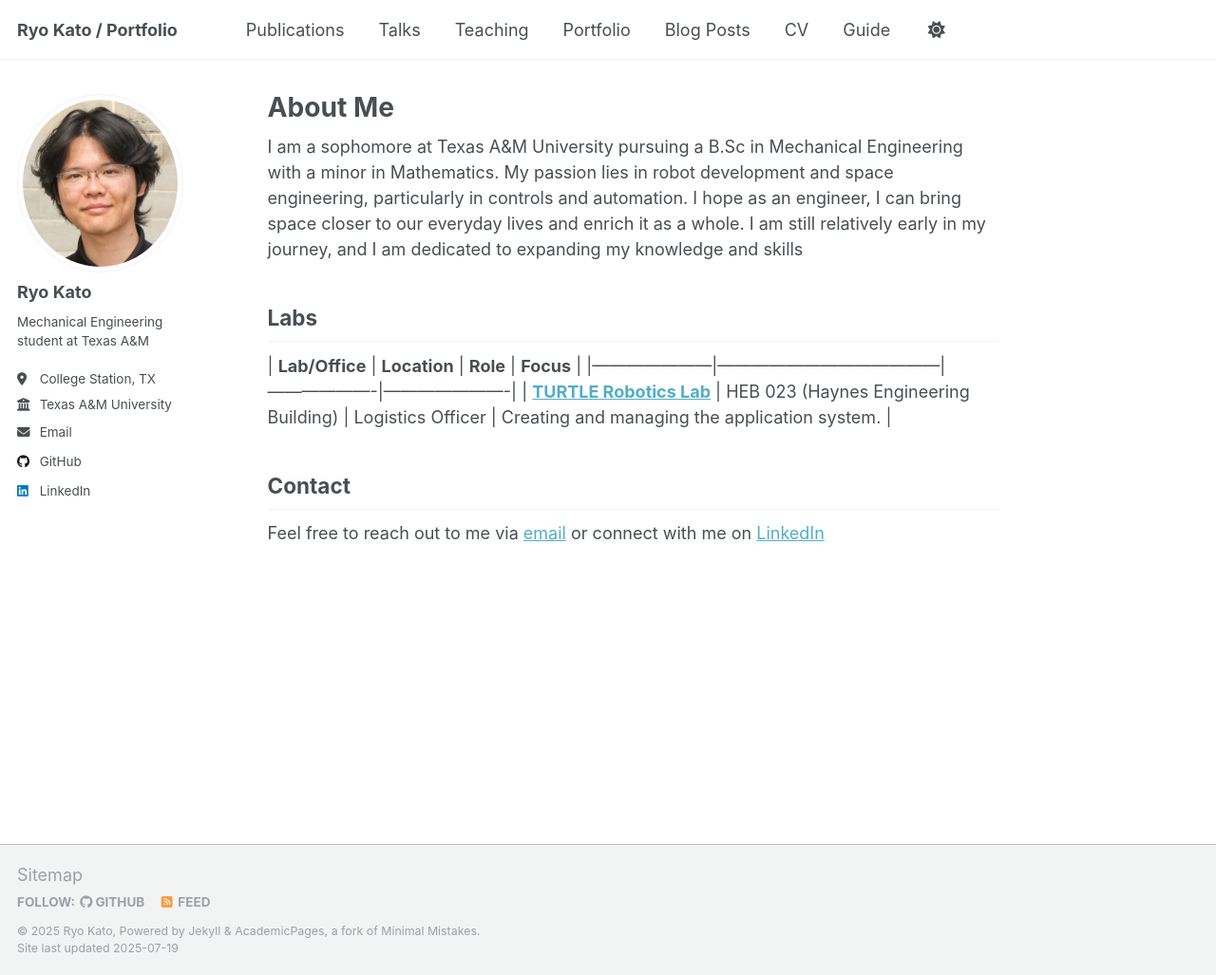
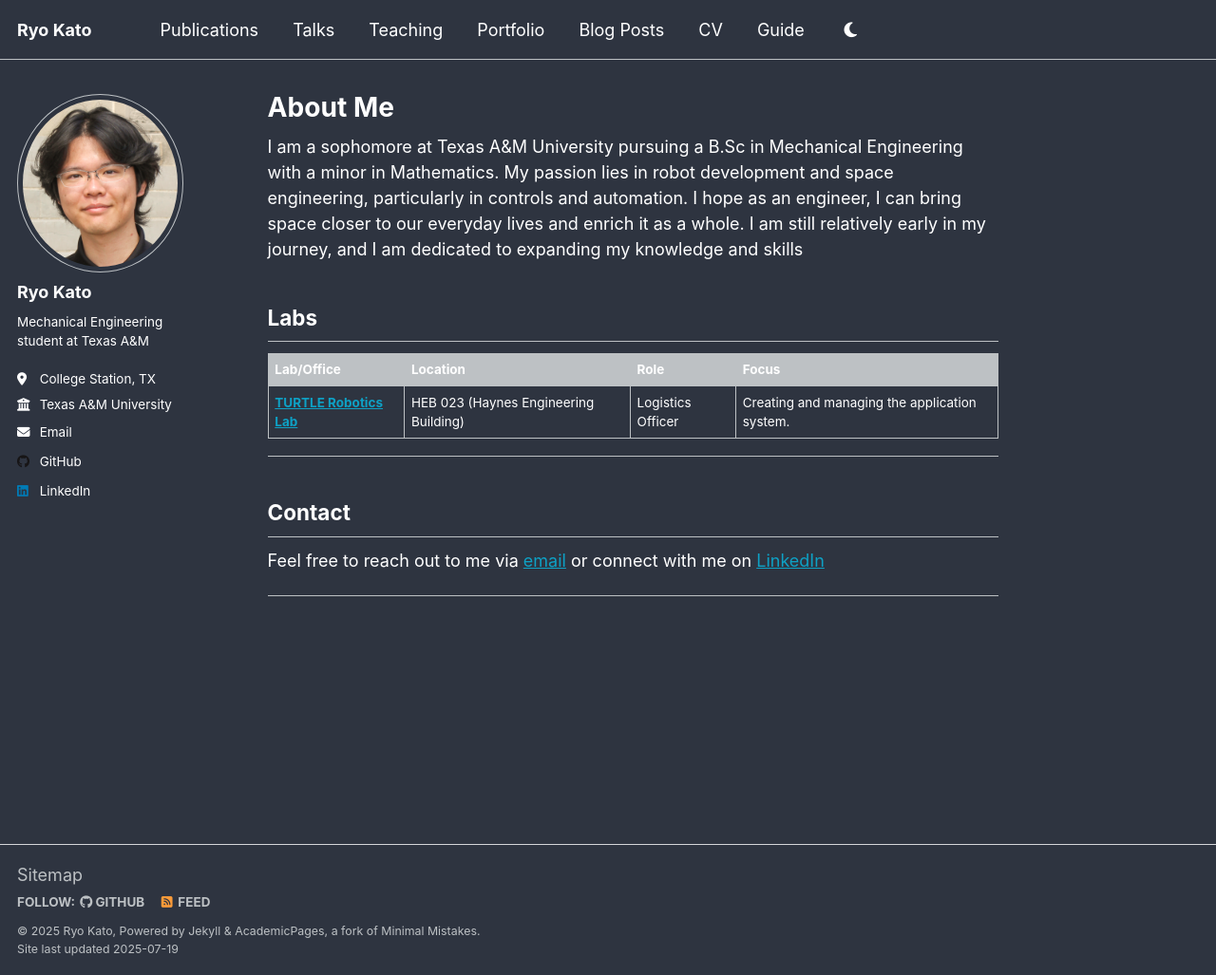
Before and after one commit to theryokato/theryokato.github.io, a Jekyll site: the page built from _pages/about.md, in a window 1280 px wide and 1027 px high. Shown: the whole window at 95% size. Built offline with Jekyll 4.4.1, drawn with Linux system fonts in a browser that asks for light colours; a script that is not in the unit is left out.

Commit message:
Style changes

```diff
--- a/_config.yml
+++ b/_config.yml
@@ -8,8 +8,8 @@
 
 # Basic Site Settings
 locale                   : "en-US"
-site_theme               : "default"
-title                    : "Ryo Kato / Portfolio"
+site_theme               : "dark"
+title                    : "Ryo Kato"
 title_separator          : "-"
 name                     : &name "Ryo Kato"
 description              : &description "Portfolio Website"
--- a/_pages/about.md
+++ b/_pages/about.md
@@ -9,13 +9,16 @@ redirect_from:
 I am a sophomore at Texas A&M University pursuing a B.Sc in Mechanical Engineering with a minor in Mathematics. My passion lies in robot development and space engineering, particularly in controls and automation. I hope as an engineer, I can bring space closer to our everyday lives and enrich it as a whole. I am still relatively early in my journey, and I am dedicated to expanding my knowledge and skills
 
 
-Labs
------
+## Labs
+
 | **Lab/Office** | **Location** | **Role** | **Focus** |
 |---------------------|---------------------------------------|-------------------|----------------------|
 | **[TURTLE Robotics Lab](turtlerobotics.org)** | HEB 023 (Haynes Engineering Building) | Logistics Officer | Creating and managing the application system. |
 
+---
 
-Contact
------
+## Contact
+
 Feel free to reach out to me via [email](ryokato@tamu.edu) or connect with me on [LinkedIn](www.linkedin.com/in/ryokato-texasam)
+
+---
--- a/_sass/theme/_dark.scss
+++ b/_sass/theme/_dark.scss
@@ -8,7 +8,7 @@ $dark-gray                  : mix(#000, $gray, 40%);
 $darker-gray                : mix(#000, $gray, 60%);
 $light-gray                 : mix(#fff, $gray, 50%);
 
-$background                 : #474747;
+$background                 : #2e3440;
 $background-light           : mix(#fff, $background, 80%);
 $background-lighter         : mix(#fff, $background, 90%);
 $text                       : #ffffff;
```
Also changed, not shown: _pages/cv.md (+13 -2 lines).
